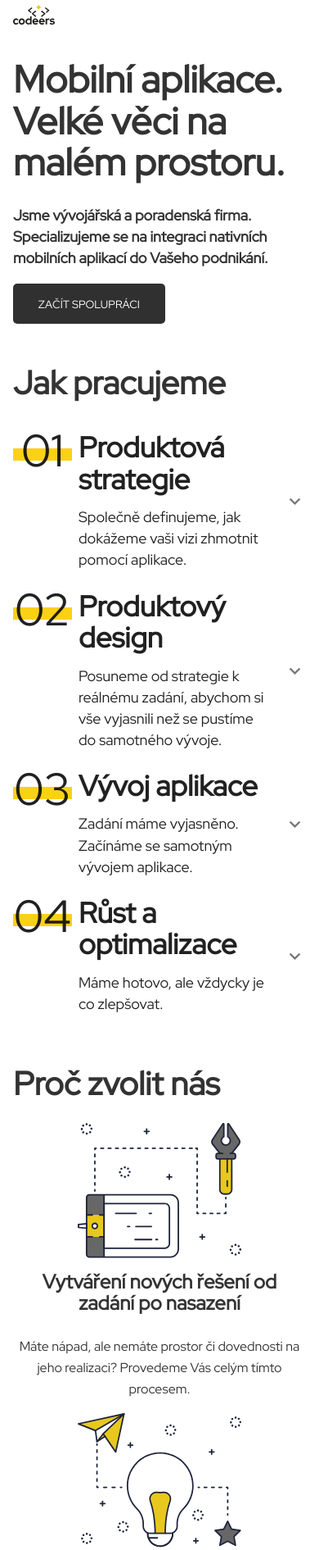
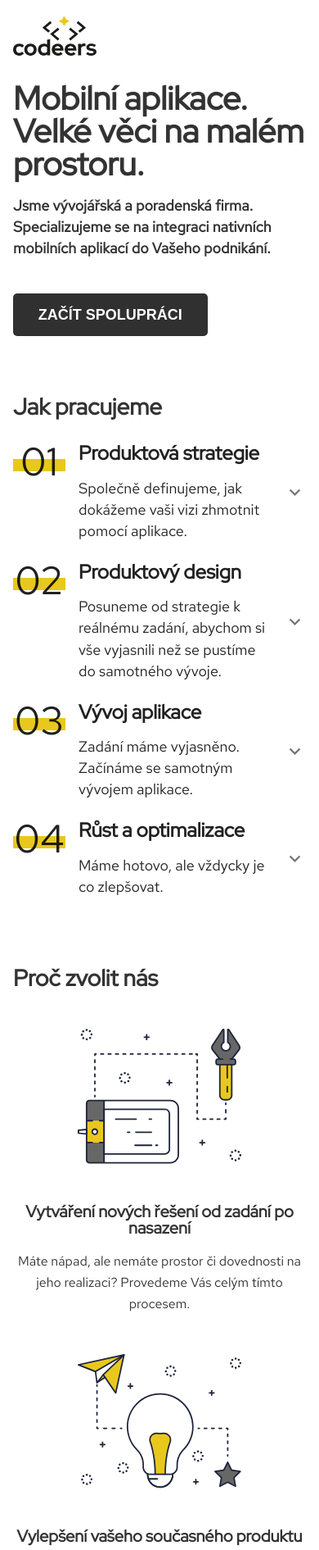
Before and after one commit to kubmir/codeers, a Gatsby site: page / in a window 390 px wide. Shown: the top 1891 px of the page at 82% size. Built offline with nearby package versions, Linux system fonts and the light colour scheme; Gatsby itself is replaced by a stand-in of ours.

Commit message:
fix: design fixes from review

```diff
--- a/src/components/collaboration.js
+++ b/src/components/collaboration.js
@@ -26,10 +26,10 @@ const collaborationSteps = [
 
 const CollaborationItem = styled.div`
   padding: 35px 30px;
-  background: #fafafb;
+  background: #e1e1e2;
   border-style: solid;
   border-width: 3px;
-  border-color: #fafafb;
+  border-color: #e1e1e2;
   border-radius: 20px;
   box-shadow: none;
 
--- a/src/components/contactForm/contactForm.js
+++ b/src/components/contactForm/contactForm.js
@@ -9,6 +9,8 @@ import { H2 } from '../shared';
 import { CustomCheckbox, ContactFormWrapper, TextAreaWrapper, SendButtonWrapper } from './styled';
 
 import './styles.css';
+
+const CZECH_PHONE_NUMBER_REGEX = /([+]?\d{1,3}[. \s]?)?(\d{9}?)/g;
 
 const ContactForm = () => {
   const [submitClicked, setSubmitClicked] = React.useState(false);
@@ -52,12 +54,13 @@ const ContactForm = () => {
     // TODO successfully sent
   }
 
+  const isPhoneInvalid = !contactFormData.phone?.match(CZECH_PHONE_NUMBER_REGEX);
+
   return (
     <div id="contactForm">
       <H2>Kontaktujte nás</H2>
       <ContactFormWrapper>
         <TextField
-          required
           id="name"
           label="Jméno"
           variant="outlined"
@@ -67,7 +70,6 @@ const ContactForm = () => {
           error={submitClicked && !contactFormData.name}
         />
         <TextField
-          required
           id="surname"
           label="Příjmení"
           variant="outlined"
@@ -77,7 +79,6 @@ const ContactForm = () => {
           error={submitClicked && !contactFormData.surname}
         />
         <TextField
-          required
           id="email"
           label="E-mail"
           variant="outlined"
@@ -88,15 +89,17 @@ const ContactForm = () => {
         />
         <TextField
           id="phone"
-          label="Telefon"
-          type="number"
+          label="Telefon (volitelný)"
+          type="tel"
           variant="outlined"
           onChange={onChange}
           value={contactFormData.phone}
+          error={submitClicked && contactFormData.phone && isPhoneInvalid}
+          helperText={submitClicked && contactFormData.phone && isPhoneInvalid ? 'Zadejte validní telefonní číslo' : ''}
         />
         <TextField
           id="company"
-          label="Společnost"
+          label="Společnost (volitelný)"
           variant="outlined"
           onChange={onChange}
           value={contactFormData.company}
--- a/src/components/contactForm/styled.js
+++ b/src/components/contactForm/styled.js
@@ -7,7 +7,7 @@ import { withStyles } from '@material-ui/core/styles';
 export const CustomCheckbox = withStyles({
   root: {
     '&$checked': {
-      color: '#fbd116',
+      color: '#e8c81d',
     },
   },
   checked: {},
--- /dev/null
+++ b/src/components/footer.js
@@ -0,0 +1,31 @@
+import * as React from 'react';
+import styled from 'styled-components';
+
+const FooterWrapper = styled.div`
+  display: flex;
+  height: 160px;
+  background-color: #303030;
+  margin: 64px -54px 0px -54px;
+  text-align: center;
+  align-items: center;
+  justify-content: center;
+
+  @media only screen and (max-width: 600px) {
+    margin: 32px -16px 0px -16px;
+  }
+`;
+
+const CopyrightMessage = styled.p`
+  color: #ffffff;
+  font-size: 16px;
+`;
+
+const Footer = () => {
+  return (
+    <FooterWrapper>
+      <CopyrightMessage>&copy; 2021 Codeers</CopyrightMessage>
+    </FooterWrapper>
+  );
+};
+
+export default Footer;
--- a/src/components/howWeWork.js
+++ b/src/components/howWeWork.js
@@ -19,33 +19,49 @@ const FlexContainer = styled.div`
 `;
 
 const HowWeWorkItemHeading = styled.h3`
-  font-size: 35px;
+  font-size: 32px;
   margin-bottom: 0;
-  padding-left: 8px;
+
+  @media only screen and (max-width: 600px) {
+    font-size: 24px;
+  }
 `;
 
 const HighlightedText = styled.span`
-  background-image: linear-gradient(to bottom, transparent 10px, #fbd116 10px, #fbd116 25px, transparent 25px);
-  font-size: 55px;
+  background-image: linear-gradient(to bottom, transparent 10px, #e8c81d 10px, #e8c81d 25px, transparent 25px);
+  font-size: 56px;
   margin-top: 10px;
   min-width: 72px;
   display: flex;
   justify-content: center;
+
+  @media only screen and (max-width: 600px) {
+    font-size: 48px;
+    min-width: 64px;
+  }
 `;
 
 const DescriptionWrapper = styled.p`
-  padding: 14px 8px;
+  padding: 16px 0px;
   padding-bottom: 0px;
   margin-bottom: 0px;
   margin-top: 0px;
 `;
 const DetailsList = styled.ul`
   margin: 0;
-  padding-left: 92px;
+  padding-left: 100px;
 `;
 
 const ListItem = styled.li`
   margin: 8px 0;
+`;
+
+const HowWeWorkTextItemWrapper = styled.div`
+  padding-left: 24px;
+
+  @media only screen and (max-width: 600px) {
+    padding-left: 16px;
+  }
 `;
 
 const howWeWorkData = [
@@ -136,10 +152,10 @@ const HowWeWork = () => {
               <HowWeWorkItemWrapper>
                 <FlexContainer>
                   <HighlightedText>{item.order}</HighlightedText>
-                  <div>
+                  <HowWeWorkTextItemWrapper>
                     <HowWeWorkItemHeading>{item.title}</HowWeWorkItemHeading>
                     <DescriptionWrapper>{item.description}</DescriptionWrapper>
-                  </div>
+                  </HowWeWorkTextItemWrapper>
                 </FlexContainer>
               </HowWeWorkItemWrapper>
             </AccordionSummary>
--- a/src/components/layout.css
+++ b/src/components/layout.css
@@ -1,7 +1,7 @@
 html {
   -ms-text-size-adjust: 100%;
   -webkit-text-size-adjust: 100%;
-  font: 112.5%/1.45em 'Red Hat Display';
+  font: 112.5%/1.45em 'Red Hat Text';
   box-sizing: border-box;
   overflow-y: scroll;
 }
@@ -10,7 +10,7 @@ body {
   -webkit-font-smoothing: antialiased;
   -moz-osx-font-smoothing: grayscale;
   color: hsla(0, 0%, 0%, 0.8);
-  font-family: 'Red Hat Display';
+  font-family: 'Red Hat Text';
   font-weight: normal;
   word-wrap: break-word;
   font-kerning: normal;
@@ -20,8 +20,7 @@ body {
 }
 
 button {
-  font-family: 'Red Hat Display';
-  font-weight: 500;
+  font-weight: 600;
   border-color: #303030;
   background: #303030;
   color: #fff;
@@ -32,8 +31,10 @@ button {
   border-width: 2px;
   padding: 0.75rem 1.6rem;
   text-transform: uppercase;
+  font-size: 1rem;
 }
 h1 {
+  font-family: 'Red Hat Display';
   margin-left: 0;
   margin-right: 0;
   margin-top: 0;
@@ -49,6 +50,7 @@ h1 {
   line-height: 1.1;
 }
 h2 {
+  font-family: 'Red Hat Display';
   margin-left: 0;
   margin-right: 0;
   margin-top: 0;
@@ -64,6 +66,7 @@ h2 {
   line-height: 1.1;
 }
 h3 {
+  font-family: 'Red Hat Display';
   margin-left: 0;
   margin-right: 0;
   margin-top: 0;
@@ -79,6 +82,7 @@ h3 {
   line-height: 1.1;
 }
 h4 {
+  font-family: 'Red Hat Display';
   margin-left: 0;
   margin-right: 0;
   margin-top: 0;
@@ -93,39 +97,30 @@ h4 {
   font-size: 1rem;
   line-height: 1.1;
 }
-h5 {
-  margin-left: 0;
-  margin-right: 0;
-  margin-top: 0;
-  padding-bottom: 0;
-  padding-left: 0;
-  padding-right: 0;
-  padding-top: 0;
-  margin-bottom: 1.45rem;
-  color: inherit;
-  font-weight: bold;
-  text-rendering: optimizeLegibility;
-  font-size: 0.85028rem;
-  line-height: 1.1;
-}
-h6 {
-  margin-left: 0;
-  margin-right: 0;
-  margin-top: 0;
-  padding-bottom: 0;
-  padding-left: 0;
-  padding-right: 0;
-  padding-top: 0;
-  margin-bottom: 1.45rem;
-  color: inherit;
-  font-weight: bold;
-  text-rendering: optimizeLegibility;
-  font-size: 0.78405rem;
-  line-height: 1.1;
-}
 
 @media (max-width: 600px) {
   body {
     padding: 0 8px;
   }
+
+  h1 {
+    margin-bottom: 1rem;
+    font-size: 1.75rem;
+    line-height: 1;
+  }
+  h2 {
+    margin-bottom: 1rem;
+    font-size: 1.25rem;
+    line-height: 1;
+  }
+  h3 {
+    margin-bottom: 1rem;
+    font-size: 1.125rem;
+    line-height: 1.1;
+  }
+  h4 {
+    margin-bottom: 1rem;
+    font-size: 1rem;
+    line-height: 1;
+  }
 }
--- a/src/components/layout.js
+++ b/src/components/layout.js
@@ -4,7 +4,9 @@ import styled from 'styled-components';
 
 import logo from '../svg/codeers-logo.svg';
 import './layout.css';
+
 import '@fontsource/red-hat-display';
+import '@fontsource/red-hat-text';
 
 const LogoWrapper = styled.div`
   max-width: 400px;
@@ -13,16 +15,17 @@ const LogoWrapper = styled.div`
   padding-left: 0;
 
   @media only screen and (max-width: 600px) {
-    padding: 6px 24px;
+    padding: 20px 0px;
     padding-left: 0;
   }
 `;
+
 const Logo = styled.img`
   height: 60px;
   margin: 0;
 
   @media only screen and (max-width: 600px) {
-    height: 24px;
+    height: 48px;
   }
 `;
 
--- a/src/components/mainInfo.js
+++ b/src/components/mainInfo.js
@@ -4,14 +4,20 @@ import styled from 'styled-components';
 import './layout.css';
 
 const MainHeading = styled.h1`
-  font-size: 46px;
-  font-weight: 600;
+  font-size: 60px;
+  font-weight: 700;
+
+  @media only screen and (max-width: 600px) {
+    font-size: 40px;
+  }
 `;
 
 const MainDescription = styled.p`
-  font-weight: 600;
+  font-weight: 700;
 `;
-const StartCooperationButton = styled.button``;
+const StartCooperationButton = styled.button`
+  margin-top: 24px;
+`;
 
 const MainInfo = () => {
   const onButtonClick = () =>
--- a/src/components/shared.js
+++ b/src/components/shared.js
@@ -3,7 +3,12 @@ import styled from 'styled-components';
 export const H2 = styled.h2`
   font-size: 40px;
   font-weight: 600;
-  margin-top: 50px;
+  margin-top: 96px;
+
+  @media only screen and (max-width: 600px) {
+    font-size: 28px;
+    margin-top: 72px;
+  }
 `;
 
 export const ItemsWrapper = styled.div`
--- a/src/components/whyUs.js
+++ b/src/components/whyUs.js
@@ -25,12 +25,17 @@ const ReasonImageWrapper = styled.div`
   width: 100%;
   display: flex;
   align-items: center;
-  margin: 16px auto;
+  margin: 48px auto;
 `;
 
-const ReasonTitle = styled.h5`
+const ReasonTitle = styled.h4`
   font-size: 24px;
   text-align: center;
+  margin-top: 32px;
+
+  @media only screen and (max-width: 600px) {
+    font-size: 20px;
+  }
 `;
 
 const ReasonDescription = styled.p`
--- a/src/pages/index.js
+++ b/src/pages/index.js
@@ -2,6 +2,7 @@ import * as React from 'react';
 
 import Collaboration from '../components/collaboration';
 import ContactForm from '../components/contactForm/contactForm';
+import Footer from '../components/footer';
 import HowWeWork from '../components/howWeWork';
 import Layout from '../components/layout';
 import MainInfo from '../components/mainInfo';
@@ -16,6 +17,7 @@ const IndexPage = () => (
     <WhyUs />
     <Collaboration />
     <ContactForm />
+    <Footer />
   </Layout>
 );
 
```
Also changed, not shown: package.json (+4 -3 lines), 3 other files.
